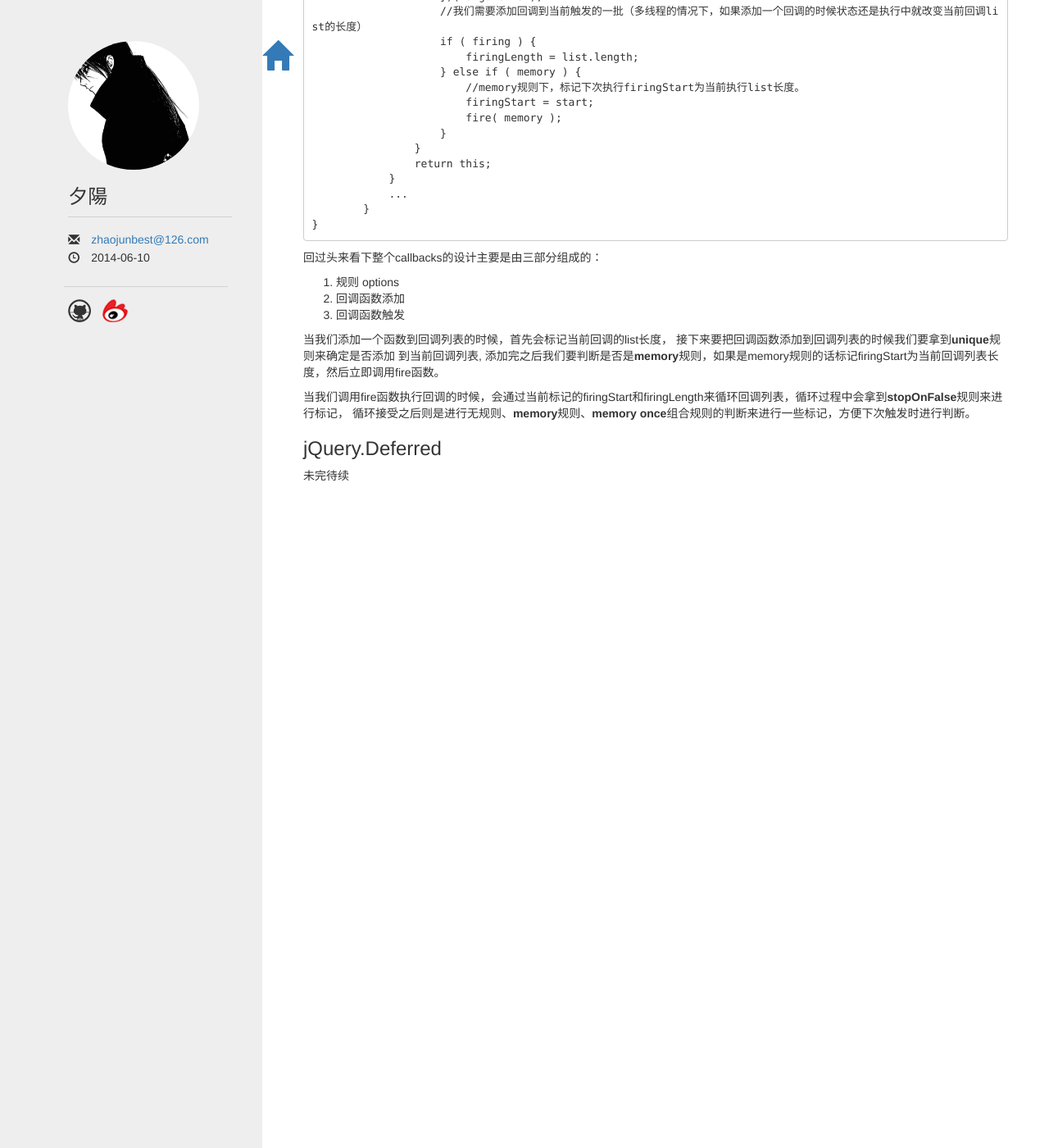
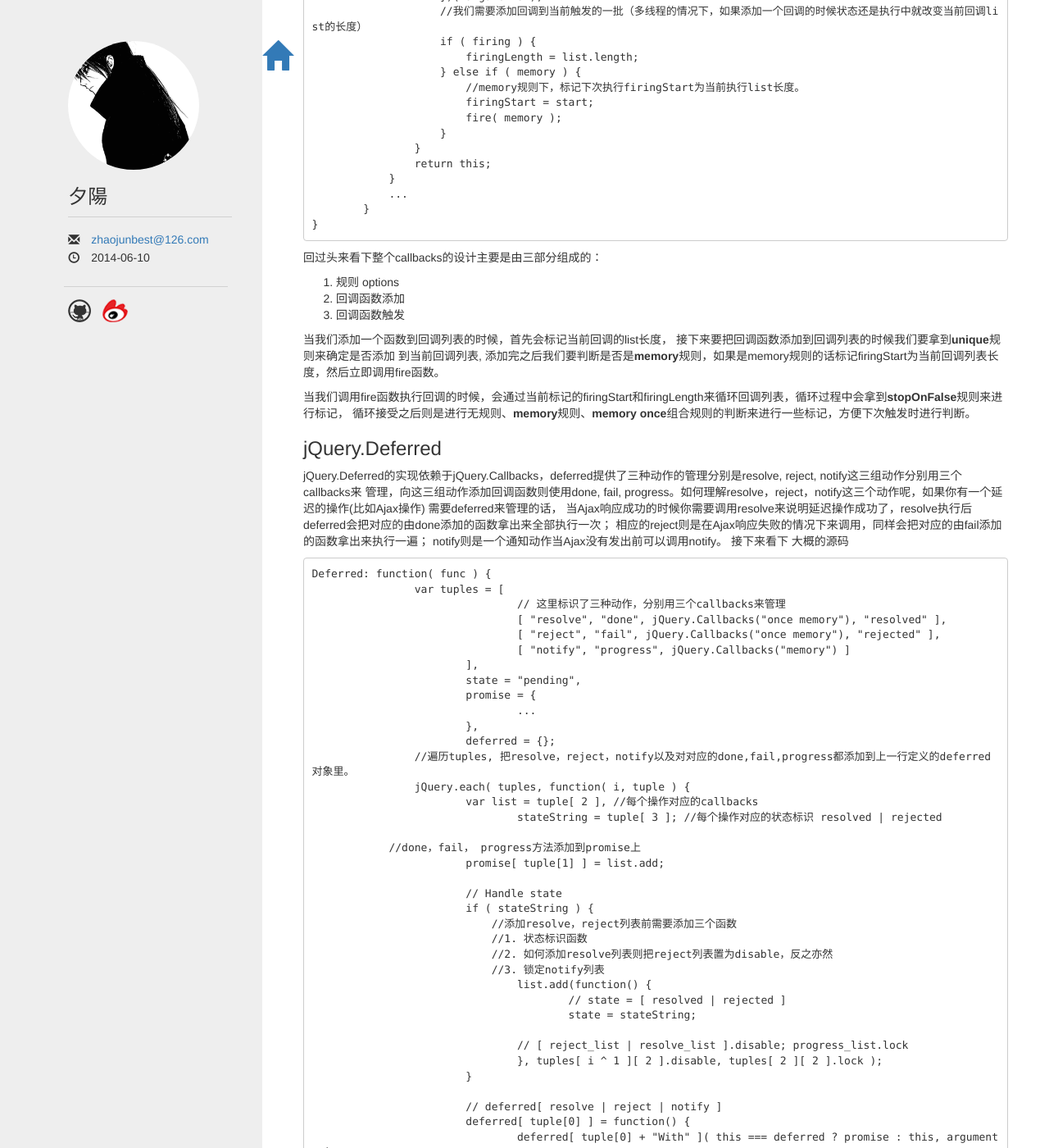
Before and after one commit to jackzhaojun/jackzhaojun.github.io, a Jekyll site: the page built from _posts/2014-08-20-jQuery核心函数Callbacks，Deferred解析.md, in a window 1280 px wide and 1400 px high, scrolled down 2104 px. Shown: the whole window at 82% size. Built offline with Jekyll 4.4.1, drawn with Linux system fonts in a browser that asks for light colours; nearby versions of some CDN libraries; some of the changed text lies outside the part shown.

Commit message:
deferred

```diff
--- a/_posts/2014-08-20-jQuery核心函数Callbacks，Deferred解析.md
+++ b/_posts/2014-08-20-jQuery核心函数Callbacks，Deferred解析.md
@@ -134,4 +134,62 @@
 
 ###jQuery.Deferred
 
-未完待续
+jQuery.Deferred的实现依赖于jQuery.Callbacks，deferred提供了三种动作的管理分别是resolve, reject, notify这三组动作分别用三个callbacks来
+管理，向这三组动作添加回调函数则使用done, fail, progress。如何理解resolve，reject，notify这三个动作呢，如果你有一个延迟的操作(比如Ajax操作)
+需要deferred来管理的话， 当Ajax响应成功的时候你需要调用resolve来说明延迟操作成功了，resolve执行后deferred会把对应的由done添加的函数拿出来全部执行一次；
+相应的reject则是在Ajax响应失败的情况下来调用，同样会把对应的由fail添加的函数拿出来执行一遍； notify则是一个通知动作当Ajax没有发出前可以调用notify。
+接下来看下 大概的源码
+
+    Deferred: function( func ) {
+    		var tuples = [
+    				// 这里标识了三种动作，分别用三个callbacks来管理
+    				[ "resolve", "done", jQuery.Callbacks("once memory"), "resolved" ],
+    				[ "reject", "fail", jQuery.Callbacks("once memory"), "rejected" ],
+    				[ "notify", "progress", jQuery.Callbacks("memory") ]
+    			],
+    			state = "pending",
+    			promise = {
+    				...
+    			},
+    			deferred = {};
+    		//遍历tuples, 把resolve，reject，notify以及对对应的done,fail,progress都添加到上一行定义的deferred对象里。
+    		jQuery.each( tuples, function( i, tuple ) {
+    			var list = tuple[ 2 ], //每个操作对应的callbacks
+    				stateString = tuple[ 3 ]; //每个操作对应的状态标识 resolved | rejected
+
+                //done，fail， progress方法添加到promise上
+    			promise[ tuple[1] ] = list.add;
+
+    			// Handle state
+    			if ( stateString ) {
+    			    //添加resolve，reject列表前需要添加三个函数
+    			    //1. 状态标识函数
+    			    //2. 如何添加resolve列表则把reject列表置为disable，反之亦然
+    			    //3. 锁定notify列表
+    				list.add(function() {
+    					// state = [ resolved | rejected ]
+    					state = stateString;
+
+    				// [ reject_list | resolve_list ].disable; progress_list.lock
+    				}, tuples[ i ^ 1 ][ 2 ].disable, tuples[ 2 ][ 2 ].lock );
+    			}
+
+    			// deferred[ resolve | reject | notify ]
+    			deferred[ tuple[0] ] = function() {
+    				deferred[ tuple[0] + "With" ]( this === deferred ? promise : this, arguments );
+    				return this;
+    			};
+    			deferred[ tuple[0] + "With" ] = list.fireWith;
+    		});
+
+    		// Make the deferred a promise
+    		promise.promise( deferred );
+
+    		// Call given func if any
+    		if ( func ) {
+    			func.call( deferred, deferred );
+    		}
+
+    		// All done!
+    		return deferred;
+    	},
```
